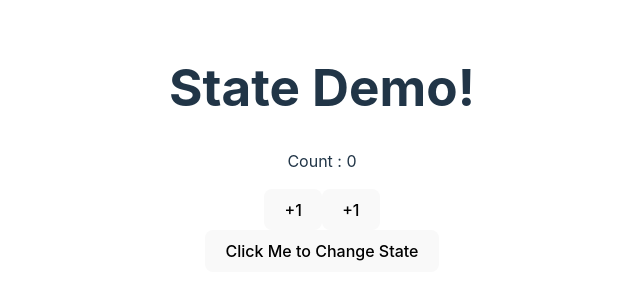
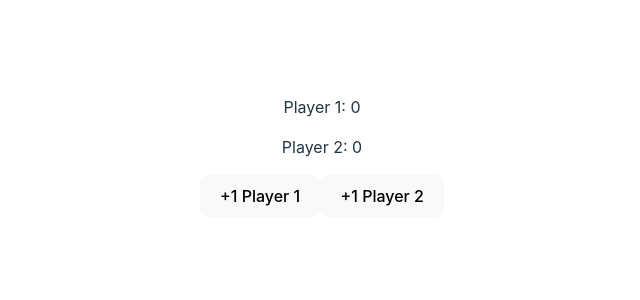
Before and after one commit to xogk1128/React_Study, a React (Vite) app in the folder state-demo/: page / in a window 1280 px wide. Shown: the part 252-552 px from the top of the page, without its empty margins (318-958 px from the left). Built offline with nearby package versions, Linux system fonts and the light colour scheme.

Commit message:
State에서 오브젝트 다루기

```diff
--- a/state-demo/src/App.jsx
+++ b/state-demo/src/App.jsx
@@ -1,13 +1,15 @@
 import "./App.css";
 import Counter from "./Counter";
 import Dumbo from "./Dumbo";
+import ScoreKeeper from "./ScoreKeeper";
 
 function App() {
     return (
         <>
-            <h1>State Demo!</h1>
+            {/* <h1>State Demo!</h1>
             <Counter></Counter>
-            <Dumbo></Dumbo>
+            <Dumbo></Dumbo> */}
+            <ScoreKeeper></ScoreKeeper>
         </>
     );
 }
--- a/state-demo/src/Counter.jsx
+++ b/state-demo/src/Counter.jsx
@@ -4,6 +4,10 @@ export default function Counter() {
 
     const addOne = () => {
         setCount(count + 1);
+    };
+
+    const setToTen = () => {
+        setCount(10);
     };
 
     const addThree = () => {
@@ -15,7 +19,8 @@ export default function Counter() {
         <div>
             <p>Count : {count}</p>
             <button onClick={addOne}>+1</button>
-            <button onClick={addThree}>+1</button>
+            <button onClick={addThree}>+3</button>
+            <button onClick={setToTen}>Set To 10</button>
         </div>
     );
 }
--- /dev/null
+++ b/state-demo/src/ScoreKeeper.jsx
@@ -0,0 +1,28 @@
+import { useState } from "react";
+
+const ScoreKeeper = () => {
+    const [scores, setScores] = useState({ p1Score: 0, p2Score: 0 });
+    function increaseP1Scores() {
+        // const newScores = { ...scores, p1Score: scores.p1Score + 1 };
+        setScores((oldScores) => {
+            return { ...oldScores, p1Score: oldScores.p1Score + 1 };
+        });
+    }
+
+    function increaseP2Scores() {
+        // const newScores = { ...scores, p1Score: scores.p1Score + 1 };
+        setScores((oldScores) => {
+            return { ...oldScores, p2Score: oldScores.p2Score + 1 };
+        });
+    }
+    return (
+        <div>
+            <p>Player 1: {scores.p1Score}</p>
+            <p>Player 2: {scores.p2Score}</p>
+            <button onClick={increaseP1Scores}>+1 Player 1</button>
+            <button onClick={increaseP2Scores}>+1 Player 2</button>
+        </div>
+    );
+};
+
+export default ScoreKeeper;
```
Also changed, not shown: state-demo/src/EmojiClicker.jsx (added, +15 -0 lines).
